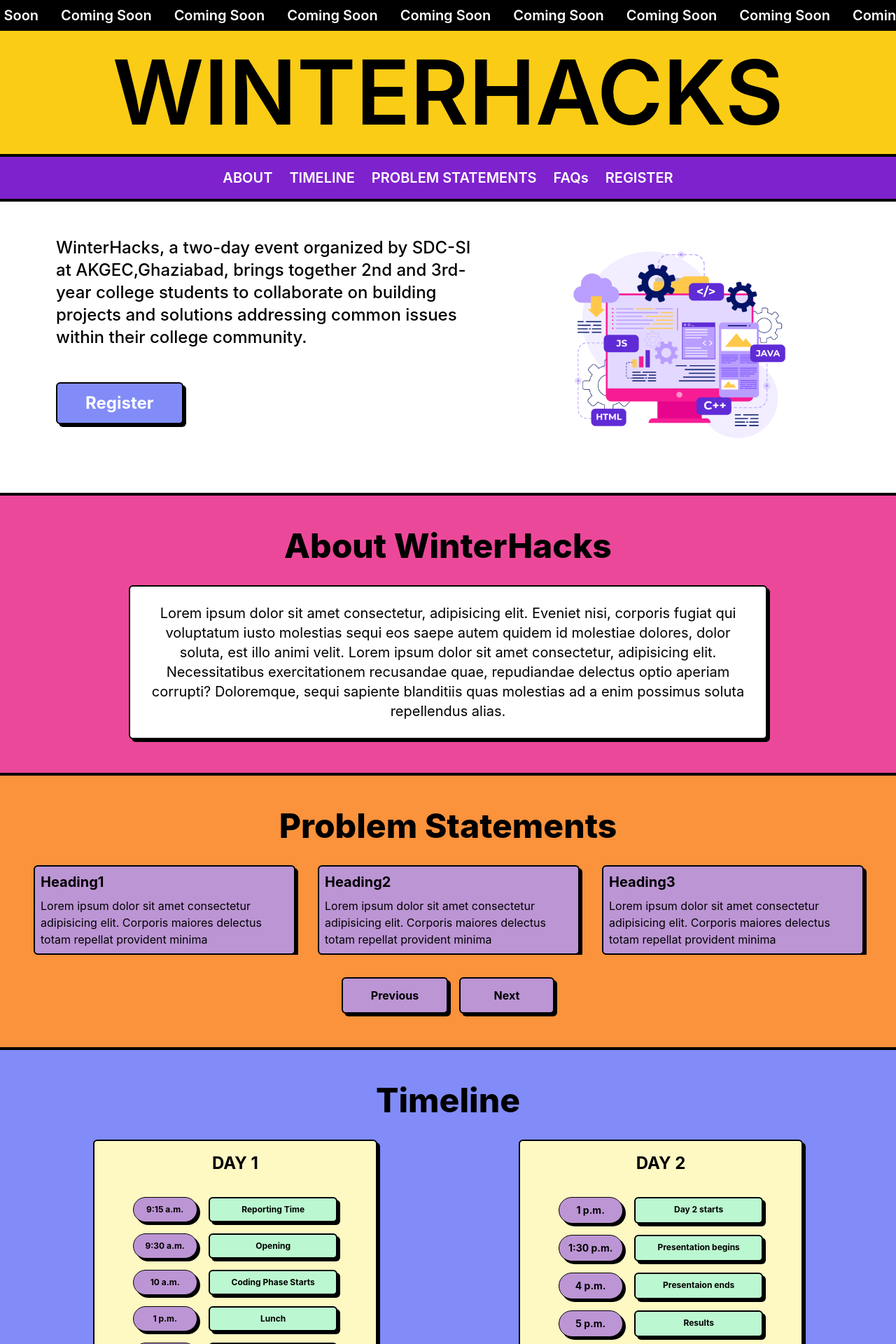
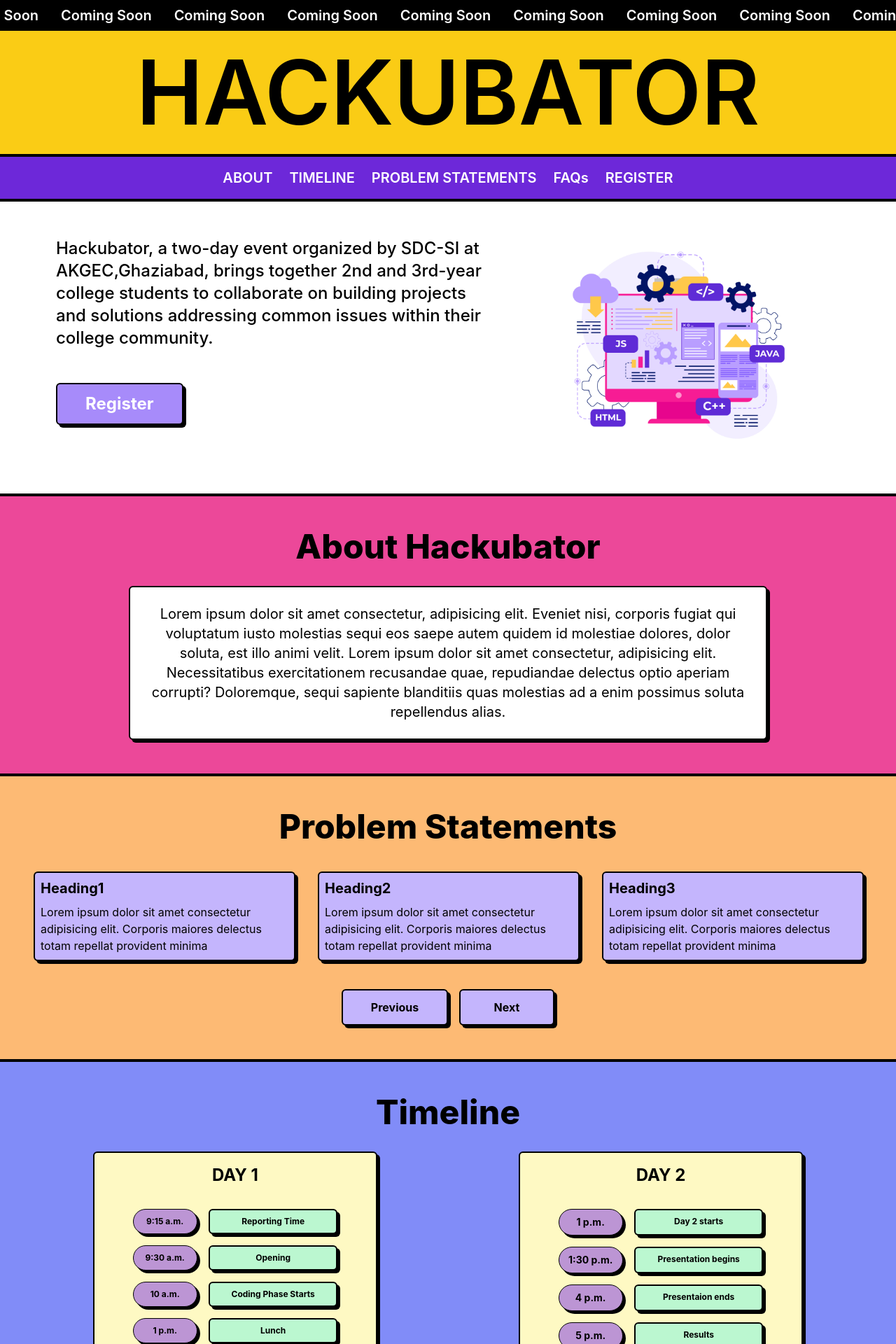
Before and after one commit to Tech-Shreyansh/hackathon-site, a React (Create React App) app: page / in a window 1280 px wide. Shown: the top 1920 px of the page at 70% size. Built offline with nearby package versions, Linux system fonts and the light colour scheme; the HTML template or start-up script is replaced by a standard one.

Commit message:
minor changes in css

```diff
--- a/src/components/HomePage/About.tsx
+++ b/src/components/HomePage/About.tsx
@@ -2,7 +2,7 @@ function About() {
   return (
     <div id="about">
       <div className="bg-pink-500 px-8 py-12  flex flex-col gap-8 border-b-4 border-black">
-        <p className="text-4xl lg:text-5xl text-center font-extrabold">About WinterHacks</p>
+        <p className="text-4xl lg:text-5xl text-center font-extrabold">About Hackubator</p>
         <div className="w-3/4 mx-auto bg-white rounded-md border-2 border-black shadow-[4px_4px_0px_0px_rgba(0,0,0,1)] p-6 flex flex-col">
           <p className="text-base md:text-lg lg:text-xl">
             Lorem ipsum dolor sit amet consectetur, adipisicing elit. Eveniet
--- a/src/components/HomePage/Accordion.tsx
+++ b/src/components/HomePage/Accordion.tsx
@@ -23,7 +23,7 @@ export default function Accordion({ question, answer }: Props) {
         role="button"
         aria-expanded={showContent}
         style={{ borderBottom: showContent ? 'solid 2px' : '0px' }}
-        className="flex w-full items-center justify-between rounded-[5px] border-black bg-[#bc95d4] p-5 font-bold"
+        className="flex w-full items-center justify-between rounded-[5px] border-black bg-violet-400 p-5 font-bold"
         onClick={() => {
           setShowContent(!showContent)
         }}
--- a/src/components/HomePage/FAQ.tsx
+++ b/src/components/HomePage/FAQ.tsx
@@ -27,7 +27,7 @@ const FAQ = () => {
     ];
 
     return (
-        <div id="faqs" className="bg-yellow-300 px-8 py-12  flex flex-col gap-8 border-b-4 border-black">
+        <div id="faqs" className="bg-yellow-400 px-8 py-12  flex flex-col gap-8 border-b-4 border-black">
             <p className="text-4xl lg:text-5xl text-center font-extrabold">Frequently Asked Questions</p>
             <div className="flex flex-col gap-4 m-4">
                 {faqs.map((faq)=><Accordion question={faq.question} answer={faq.answer} />)}
--- a/src/components/HomePage/Header.tsx
+++ b/src/components/HomePage/Header.tsx
@@ -2,7 +2,7 @@ function Header(){
 return(
 <>
 <div className="relative flex justify-center w-full overflow-x-hidden text-black font-semibold border-b-4 border-black	bg-yellow-400 text-4xl py-6 sm:text-6xl md:text-7xl lg:text-8xl xl:text-9xl">
-WINTERHACKS
+HACKUBATOR
 </div>
 </>
 )
--- a/src/components/HomePage/Intro.tsx
+++ b/src/components/HomePage/Intro.tsx
@@ -5,8 +5,8 @@ function Intro() {
         <div id='intro'>
             <div className="px-20 py-12 flex flex-col md:flex-row justify-between border-b-4 border-black items-center">
                 <div className='text-left text-lg font-medium md:text-xl pr-12 lg:text-2xl'>
-                    WinterHacks, a two-day event organized by SDC-SI at AKGEC,Ghaziabad, brings together 2nd and 3rd-year college students to collaborate on building projects and solutions addressing common issues within their college community.
-                    <button className="my-12 text-white flex cursor-pointer items-center rounded-md border-2 border-black bg-indigo-400 px-10 py-3 font-bold shadow-[4px_4px_0px_0px_rgba(0,0,0,1)] transition-all hover:translate-x-[3px] hover:translate-y-[3px] hover:shadow-none">Register</button>
+                    Hackubator, a two-day event organized by SDC-SI at AKGEC,Ghaziabad, brings together 2nd and 3rd-year college students to collaborate on building projects and solutions addressing common issues within their college community.
+                    <button className="my-12 text-white flex cursor-pointer items-center rounded-md border-2 border-black bg-violet-400 px-10 py-3 font-bold shadow-[4px_4px_0px_0px_rgba(0,0,0,1)] transition-all hover:translate-x-[3px] hover:translate-y-[3px] hover:shadow-none">Register</button>
                 </div>
                 <div className='flex align-middle justify-center -mt-6'><img src={sideImg} className='w-3/4'></img></div>
             </div>
--- a/src/components/HomePage/Nav.tsx
+++ b/src/components/HomePage/Nav.tsx
@@ -24,12 +24,9 @@ function Nav() {
     ]
     return (
         <>
-            <div className="relative flex w-full overflow-x-hidden bg-purple-700 py-4 justify-center px-4 border-b-4 border-black">
+            <div className="relative flex w-full overflow-x-hidden bg-violet-700 py-4 justify-center px-4 border-b-4 border-black">
                 <ul className="flex text-white font-semibold sm:text-base md:text-lg lg:text-xl">
-                    {navItems.map((item)=><a href={item.link}><li className="px-3 cursor-pointer hover:text-indigo-300">{item.section}</li></a>)}
-                    {/* <li className="px-3 cursor-pointer hover:text-indigo-300">TIMELINE</li>
-                    <li className="px-3 cursor-pointer hover:text-indigo-300">PROBLEM STATEMENTS</li>
-                    <li className="px-3 cursor-pointer hover:text-indigo-300">CONTACT</li> */}
+                    {navItems.map((item)=><a href={item.link}><li className="px-3 cursor-pointer hover:text-violet-300">{item.section}</li></a>)}
                 </ul>
             </div>
         </>
--- a/src/components/HomePage/ProblemStatement.tsx
+++ b/src/components/HomePage/ProblemStatement.tsx
@@ -79,14 +79,14 @@ const ProblemStatement = () => {
     };
 
     return (
-        <div id="ps" className="bg-orange-400 px-8 py-12  flex flex-col gap-8 border-b-4 border-black">
+        <div id="ps" className="bg-orange-300 px-8 py-12  flex flex-col gap-8 border-b-4 border-black">
             <p className="text-4xl lg:text-5xl text-center font-extrabold">Problem Statements</p>
             <Slider ref={sliderRef} {...settings}>
                 {problemStatements.map((statement, index) => (
                     <div className="px-4">
                         <div
                             key={index}
-                            className="p-2 space-y-2 rounded-md border-2 border-black bg-[#bc95d4] shadow-[4px_4px_0px_0px_rgba(0,0,0,1)] text-left"
+                            className="p-2 my-2 space-y-2 rounded-md border-2 border-black bg-violet-300 shadow-[4px_4px_0px_0px_rgba(0,0,0,1)] text-left"
                         >
                             <p className="text-xl font-bold">{statement.Heading}</p>
                             <p>{statement.Description}</p>
@@ -99,7 +99,7 @@ const ProblemStatement = () => {
                     role="button"
                     aria-label="Click to perform an action"
                     onClick={prevSlide}
-                    className="w-1/2 justify-center flex cursor-pointer items-center rounded-md border-2 border-black bg-[#bc95d4] px-10 py-3 font-bold shadow-[4px_4px_0px_0px_rgba(0,0,0,1)] transition-all hover:translate-x-[3px] hover:translate-y-[3px] hover:shadow-none"
+                    className="w-1/2 justify-center flex cursor-pointer items-center rounded-md border-2 border-black bg-violet-300 px-10 py-3 font-bold shadow-[4px_4px_0px_0px_rgba(0,0,0,1)] transition-all hover:translate-x-[3px] hover:translate-y-[3px] hover:shadow-none"
                 >
                     <p>Previous</p>
                 </button>
@@ -107,7 +107,7 @@ const ProblemStatement = () => {
                     role="button"
                     aria-label="Click to perform an action"
                     onClick={nextSlide}
-                    className="w-1/2 justify-center flex cursor-pointer items-center rounded-md border-2 border-black bg-[#bc95d4] px-10 py-3 font-bold shadow-[4px_4px_0px_0px_rgba(0,0,0,1)] transition-all hover:translate-x-[3px] hover:translate-y-[3px] hover:shadow-none"
+                    className="w-1/2 justify-center flex cursor-pointer items-center rounded-md border-2 border-black bg-violet-300 px-10 py-3 font-bold shadow-[4px_4px_0px_0px_rgba(0,0,0,1)] transition-all hover:translate-x-[3px] hover:translate-y-[3px] hover:shadow-none"
                 >
                     <p>Next</p>
                 </button>
```
